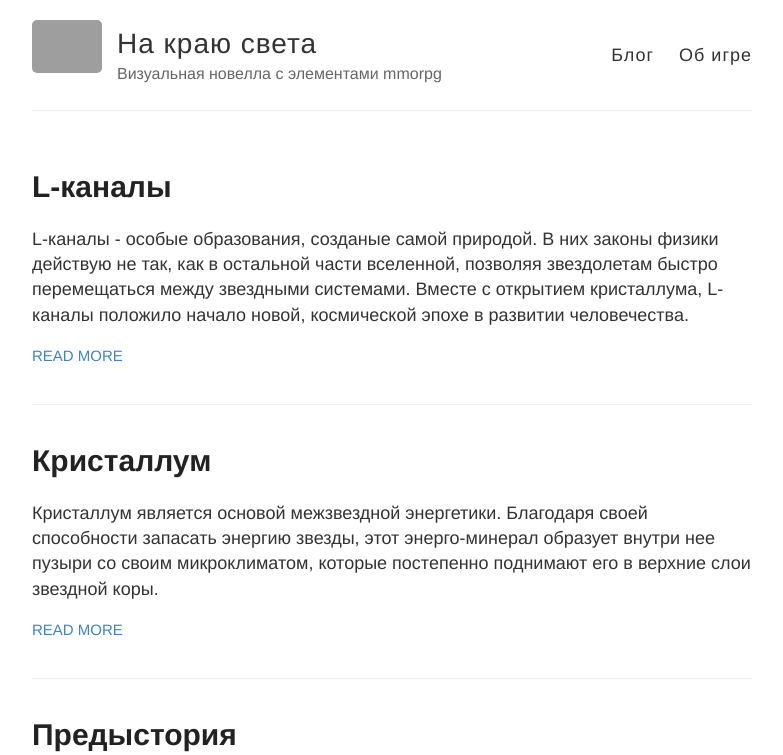
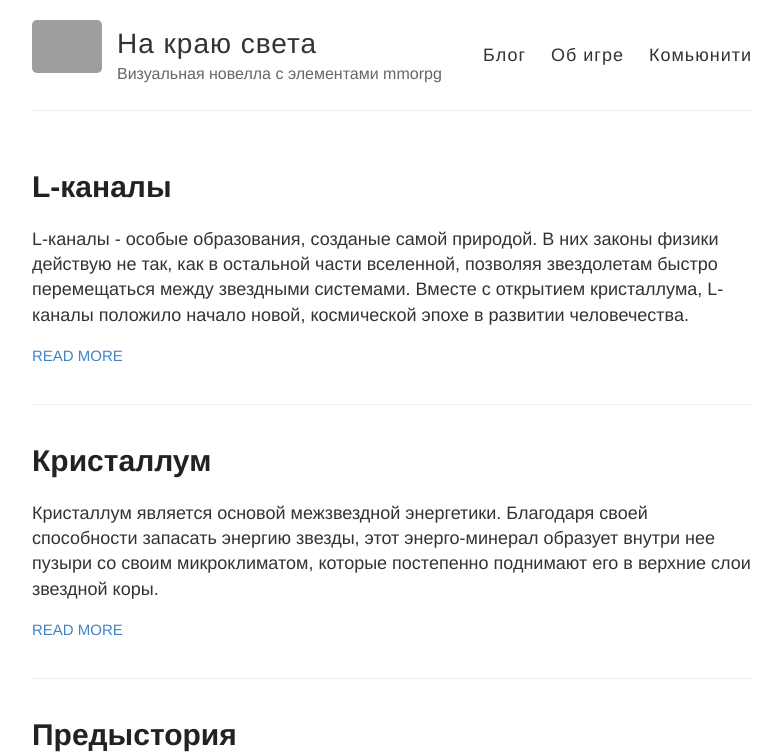
Before and after one commit to IPv6/kristallum, a Jekyll site: the page built from index.html, in a window 1280 px wide, cut to the strip 0-755 px from the top of the page. Shown: the whole strip, without its empty margins (248-1031 px from the left). Built offline with Jekyll 4.4.1, drawn with Linux system fonts in a browser that asks for light colours; the list of posts is cut into pages by our own code; grey boxes are pictures that could not be loaded.

Commit message:
comunity link

```diff
--- a/_config.yml
+++ b/_config.yml
@@ -42,6 +42,9 @@ disqus:
 
 # Enter your Google Analytics web tracking code (e.g. UA-2110908-2) to activate tracking
 google_analytics:
+
+# Social group
+ru-community: https://vk.com/krajsveta
 
 # Your website URL (e.g. http://barryclark.github.io or http://www.barryclark.co)
 # Used for Sitemap.xml and your RSS feed
--- a/_layouts/ru-default.html
+++ b/_layouts/ru-default.html
@@ -29,6 +29,8 @@
           <nav>
             <a href="{{ site.baseurl }}/">Блог</a>
             <a href="{{ site.baseurl }}/ru/pages/about/">Об игре</a>
+			<a href="{{ site.ru-community }}/">Комьюнити</a>
+
           </nav>
         </header>
       </div>
```
Also changed, not shown: _content_ru/_pages/about.md (+4 -0 lines).
